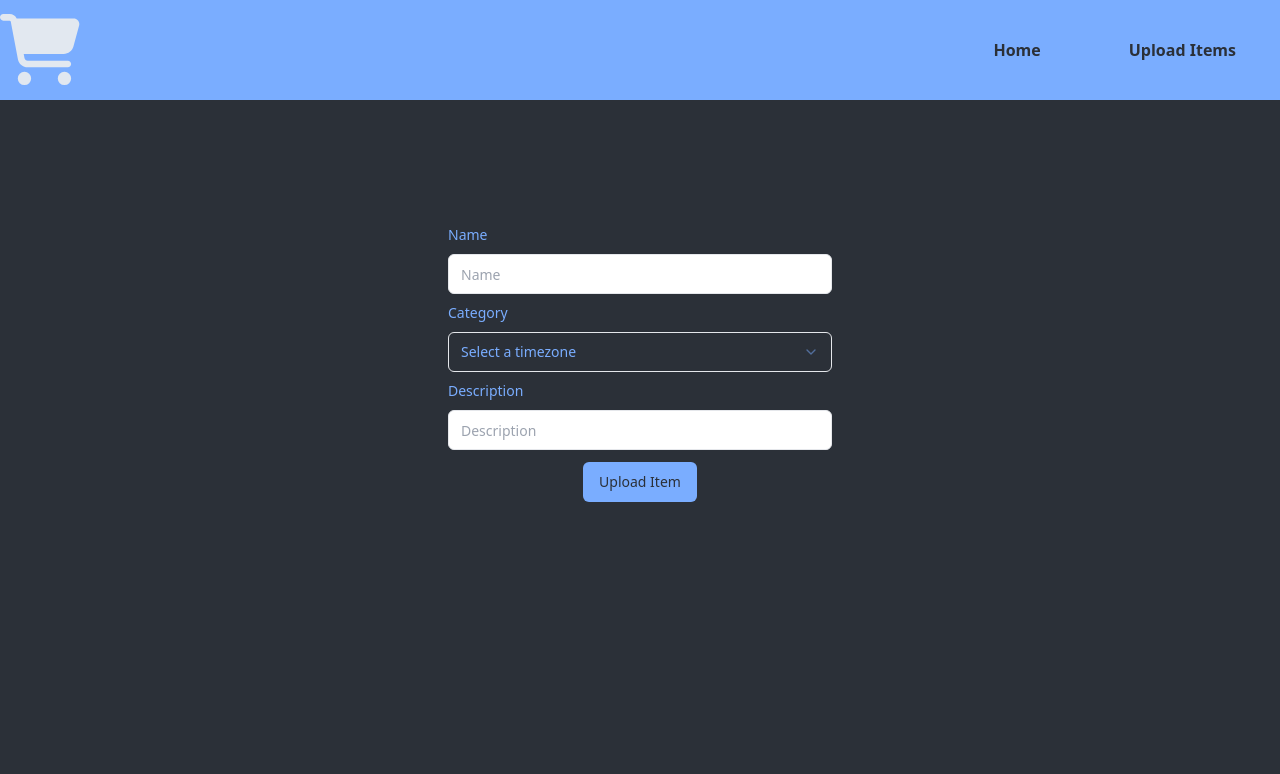
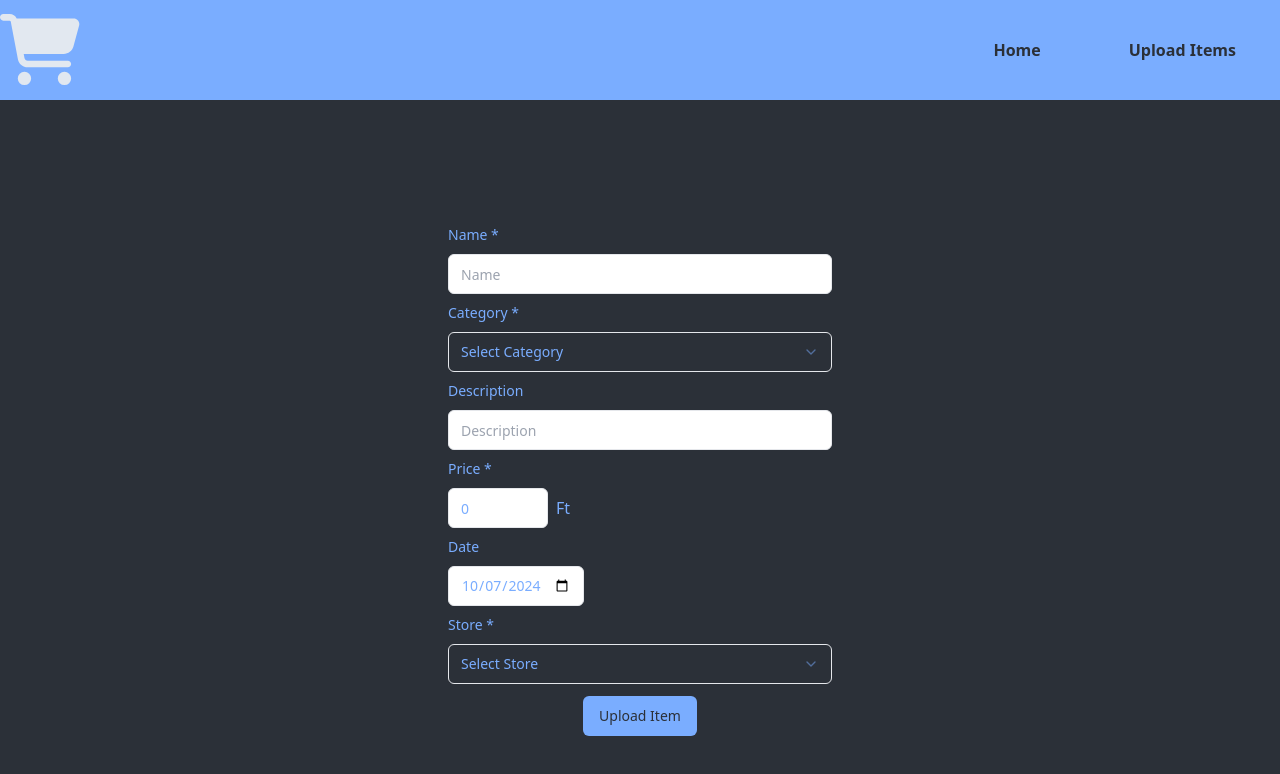
Before and after one commit to kriszR/Projekt_Labor, a Next.js app in the folder projekt_labor/: page /upload-items in a window 1280 px wide. Shown: the top 774 px of the page. Built offline with nearby package versions, Linux system fonts and the light colour scheme.

Commit message:
Extended upload-items

```diff
--- a/projekt_labor/src/app/api/products/route.jsx
+++ b/projekt_labor/src/app/api/products/route.jsx
@@ -8,14 +8,32 @@ export async function GET() {
 
 export async function POST(request) {
   try {
+    // { name, category, description, price, shop }
     const json = await request.json();
 
-    const user = await prisma.products.create({
-      data: json,
+    const productData = {
+      name: json.name,
+      category: json.category,
+      description: json.description,
+    };
+
+    const product = await prisma.products.create({
+      data: productData,
     });
 
-    return NextResponse.json(user);
+    const priceData = {
+      product_id: product.id,
+      price: json.price,
+      currency: 'HUF',
+      store: json.store,
+    };
+
+    const price = await prisma.prices.create({
+      data: priceData,
+    });
+
+    return NextResponse.json(product);
   } catch (e) {
-    throw Error("Can't insert into Products, try again!");
+    throw Error(e.message);
   }
 }
--- a/projekt_labor/src/app/upload-items/page.jsx
+++ b/projekt_labor/src/app/upload-items/page.jsx
@@ -2,7 +2,7 @@
 import { Button } from '@/components/ui/button';
 import { Input } from '@/components/ui/input';
 import { Label } from '@/components/ui/label';
-import { useState } from 'react';
+import { useState, useEffect } from 'react';
 import {
   Select,
   SelectContent,
@@ -13,49 +13,85 @@ import {
   SelectValue,
 } from '@/components/ui/select';
 import Alert from '@/components/Alert';
+import Loading from '@/components/Loading';
 
-async function UploadProduct(name, category, description, setAlert) {
+async function UploadProduct(
+  name,
+  category,
+  description,
+  price,
+  store,
+  setAlert,
+  setLoading
+) {
   try {
-    if (!name || !category || !description)
-      throw Error('Please fill out all fields!');
+    setLoading(true);
+
+    if (!name || !category || !price || !store)
+      throw Error('Please fill out all the required fields!');
 
     const request = await fetch('http://localhost:3000/api/products', {
       method: 'POST',
       headers: {
         'Content-Type': 'application/json',
       },
-      body: JSON.stringify({ name, category, description }),
+      body: JSON.stringify({ name, category, description, price, store }),
     });
-
+    console.log(request);
     if (!request.ok) throw Error("Couldn't add item, try again!");
 
     setAlert({ message: 'Item successfully added!', type: 'success' });
   } catch (err) {
     setAlert({ message: err.message, type: 'error' });
+  } finally {
+    setLoading(false);
   }
 }
 
 export default function UploadPage() {
-  const [name, setName] = useState();
-  const [category, setCategory] = useState();
+  const [name, setName] = useState('');
+  const [category, setCategory] = useState('');
   const [description, setDescription] = useState();
+  const [price, setPrice] = useState(0);
+  const [store, setStore] = useState('');
+  const [date, setDate] = useState('');
   const [alert, setAlert] = useState({ message: '', type: '' });
+  const [loading, setLoading] = useState(false);
+
+  const currentDate = new Date().toISOString().split('T')[0];
+
+  useEffect(() => {
+    if (alert.type === 'success') {
+      setName('');
+      setCategory('');
+      setDescription('');
+      setPrice(0);
+      setStore('');
+      setTimeout(() => setAlert({ message: '', type: '' }), 3000);
+    }
+  }, [alert]);
 
   return (
     <main>
       <div className='grid w-full max-w-sm items-center gap-3'>
-        <Label htmlFor='name'>Name</Label>
+        <Label htmlFor='name'>Name *</Label>
         <Input
           type='input'
           id='name'
           placeholder='Name'
+          value={name}
           onChange={(e) => setName(e.target.value)}
         />
 
-        <Label htmlFor='category'>Category</Label>
-        <Select className='w-full' onValueChange={setCategory} id='category'>
+        <Label htmlFor='category'>Category *</Label>
+        <Select
+          className='w-full'
+          onValueChange={setCategory}
+          value={category}
+          id='category'
+        >
           <SelectTrigger>
-            <SelectValue placeholder='Select a timezone' />
+            <SelectValue placeholder='Select Category' />
           </SelectTrigger>
           <SelectContent>
             <SelectGroup>
@@ -67,71 +103,88 @@ export default function UploadPage() {
               <SelectItem value='akst'>Alaska Standard Time (AKST)</SelectItem>
               <SelectItem value='hst'>Hawaii Standard Time (HST)</SelectItem>
             </SelectGroup>
+          </SelectContent>
+        </Select>
+
+        <Label htmlFor='description'>Description</Label>
+        <Input
+          type='input'
+          id='description'
+          placeholder='Description'
+          value={description}
+          onChange={(e) => setDescription(e.target.value)}
+        />
+
+        <Label htmlFor='price'>Price *</Label>
+        <div>
+          <Input
+            type='number'
+            className='inline-flex w-[100px]'
+            min={1}
+            max={99999999}
+            id='price'
+            placeholder='Price'
+            value={price}
+            onChange={(e) => setPrice(parseInt(e.target.value))}
+          />
+          <span className='ml-2'>Ft</span>
+        </div>
+
+        <Label htmlFor='date'>Date</Label>
+        <Input
+          type='date'
+          className='w-fit'
+          id='date'
+          min={'2000-01-01'}
+          max={currentDate}
+          value={date || currentDate}
+          onChange={(e) => setDate(e.target.value)}
+        />
+
+        <Label htmlFor='store'>Store *</Label>
+        <Select
+          className='w-full'
+          onValueChange={setStore}
+          value={store}
+          id='store'
+        >
+          <SelectTrigger>
+            <SelectValue placeholder='Select Store' />
+          </SelectTrigger>
+          <SelectContent>
             <SelectGroup>
-              <SelectLabel>Europe & Africa</SelectLabel>
-              <SelectItem value='gmt'>Greenwich Mean Time (GMT)</SelectItem>
-              <SelectItem value='cet'>Central European Time (CET)</SelectItem>
-              <SelectItem value='eet'>Eastern European Time (EET)</SelectItem>
-              <SelectItem value='west'>
-                Western European Summer Time (WEST)
-              </SelectItem>
-              <SelectItem value='cat'>Central Africa Time (CAT)</SelectItem>
-              <SelectItem value='eat'>East Africa Time (EAT)</SelectItem>
-            </SelectGroup>
-            <SelectGroup>
-              <SelectLabel>Asia</SelectLabel>
-              <SelectItem value='msk'>Moscow Time (MSK)</SelectItem>
-              <SelectItem value='ist'>India Standard Time (IST)</SelectItem>
-              <SelectItem value='cst_china'>
-                China Standard Time (CST)
-              </SelectItem>
-              <SelectItem value='jst'>Japan Standard Time (JST)</SelectItem>
-              <SelectItem value='kst'>Korea Standard Time (KST)</SelectItem>
-              <SelectItem value='ist_indonesia'>
-                Indonesia Central Standard Time (WITA)
-              </SelectItem>
-            </SelectGroup>
-            <SelectGroup>
-              <SelectLabel>Australia & Pacific</SelectLabel>
-              <SelectItem value='awst'>
-                Australian Western Standard Time (AWST)
-              </SelectItem>
-              <SelectItem value='acst'>
-                Australian Central Standard Time (ACST)
-              </SelectItem>
-              <SelectItem value='aest'>
-                Australian Eastern Standard Time (AEST)
-              </SelectItem>
-              <SelectItem value='nzst'>
-                New Zealand Standard Time (NZST)
-              </SelectItem>
-              <SelectItem value='fjt'>Fiji Time (FJT)</SelectItem>
-            </SelectGroup>
-            <SelectGroup>
-              <SelectLabel>South America</SelectLabel>
-              <SelectItem value='art'>Argentina Time (ART)</SelectItem>
-              <SelectItem value='bot'>Bolivia Time (BOT)</SelectItem>
-              <SelectItem value='brt'>Brasilia Time (BRT)</SelectItem>
-              <SelectItem value='clt'>Chile Standard Time (CLT)</SelectItem>
+              <SelectLabel>North America</SelectLabel>
+              <SelectItem value='est'>Eastern Standard Time (EST)</SelectItem>
+              <SelectItem value='cst'>Central Standard Time (CST)</SelectItem>
+              <SelectItem value='mst'>Mountain Standard Time (MST)</SelectItem>
+              <SelectItem value='pst'>Pacific Standard Time (PST)</SelectItem>
+              <SelectItem value='akst'>Alaska Standard Time (AKST)</SelectItem>
+              <SelectItem value='hst'>Hawaii Standard Time (HST)</SelectItem>
             </SelectGroup>
           </SelectContent>
         </Select>
 
-        <Label htmlFor='desc'>Description</Label>
-        <Input
-          type='input'
-          id='desc'
-          placeholder='Description'
-          onChange={(e) => setDescription(e.target.value)}
-        />
         <Button
           className='justify-self-center'
-          onClick={() => UploadProduct(name, category, description, setAlert)}
+          onClick={() =>
+            UploadProduct(
+              name,
+              category,
+              description,
+              price,
+              store,
+              setAlert,
+              setLoading
+            )
+          }
         >
           Upload Item
         </Button>
 
-        {alert.message && <Alert type={alert.type} message={alert.message} />}
+        {(loading && <Loading />) ||
+          (alert.message && (
+            <Alert type={alert.type} message={alert.message} />
+          ))}
       </div>
     </main>
   );
--- a/projekt_labor/src/components/Loading.jsx
+++ b/projekt_labor/src/components/Loading.jsx
@@ -2,7 +2,7 @@ import { LoaderCircle } from 'lucide-react';
 
 export default function Loading() {
   return (
-    <span>
+    <span className='inline-flex gap-x-1'>
       <LoaderCircle className='animate-spin' />
       Loading, please wait
     </span>
```
